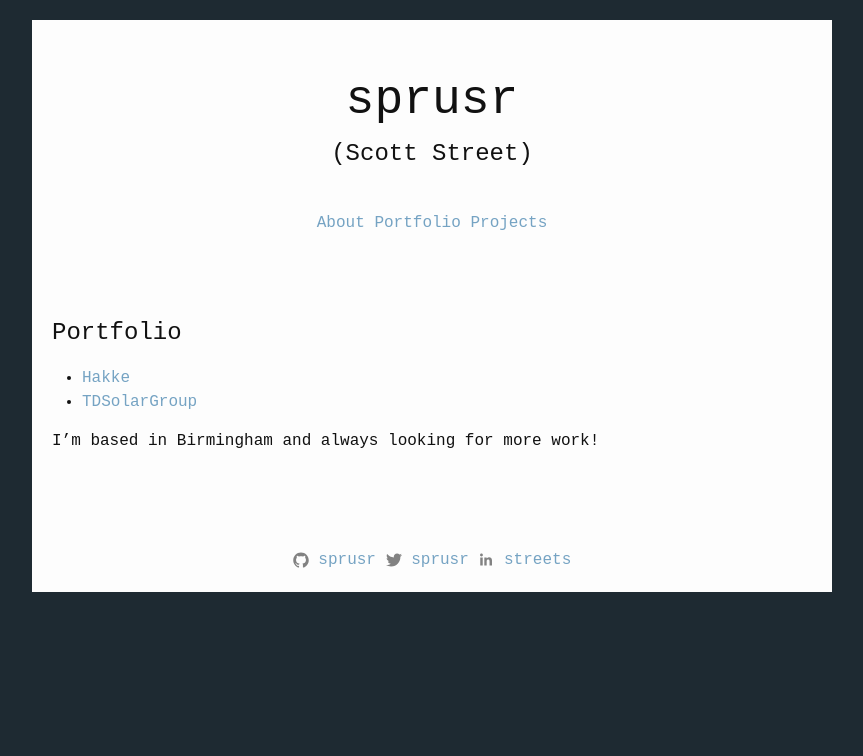
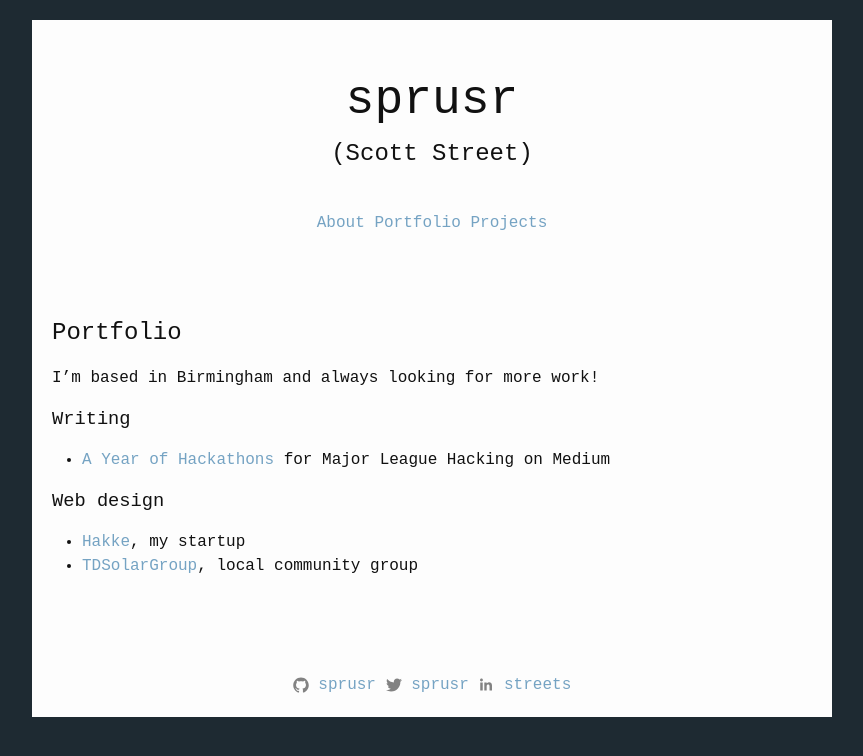
Before and after one commit to sprusr/sprusr.github.io, a Jekyll site: the page built from portfolio.md, in a window 1280 px wide. Shown: the top 756 px of the page, without its empty margins (208-1071 px from the left). Built offline with Jekyll 4.4.1, drawn with Linux system fonts in a browser that asks for light colours.

Commit message:
Add link to Medium post

```diff
--- a/portfolio.md
+++ b/portfolio.md
@@ -4,7 +4,11 @@ title: Portfolio
 permalink: /portfolio/
 ---
 
-* [Hakke](http://hakke.net/)
-* [TDSolarGroup](http://tdsolargroup.org/)
+I'm based in Birmingham and always looking for more work!
 
-I'm based in Birmingham and always looking for more work!
+### Writing
+* [A Year of Hackathons](https://medium.com/major-league-hacking/a-year-of-hackathons-f3d254f97462) for Major League Hacking on Medium
+
+### Web design
+* [Hakke](http://hakke.net/), my startup
+* [TDSolarGroup](http://tdsolargroup.org/), local community group
```
Also changed, not shown: projects.md (+0 -1 lines).
